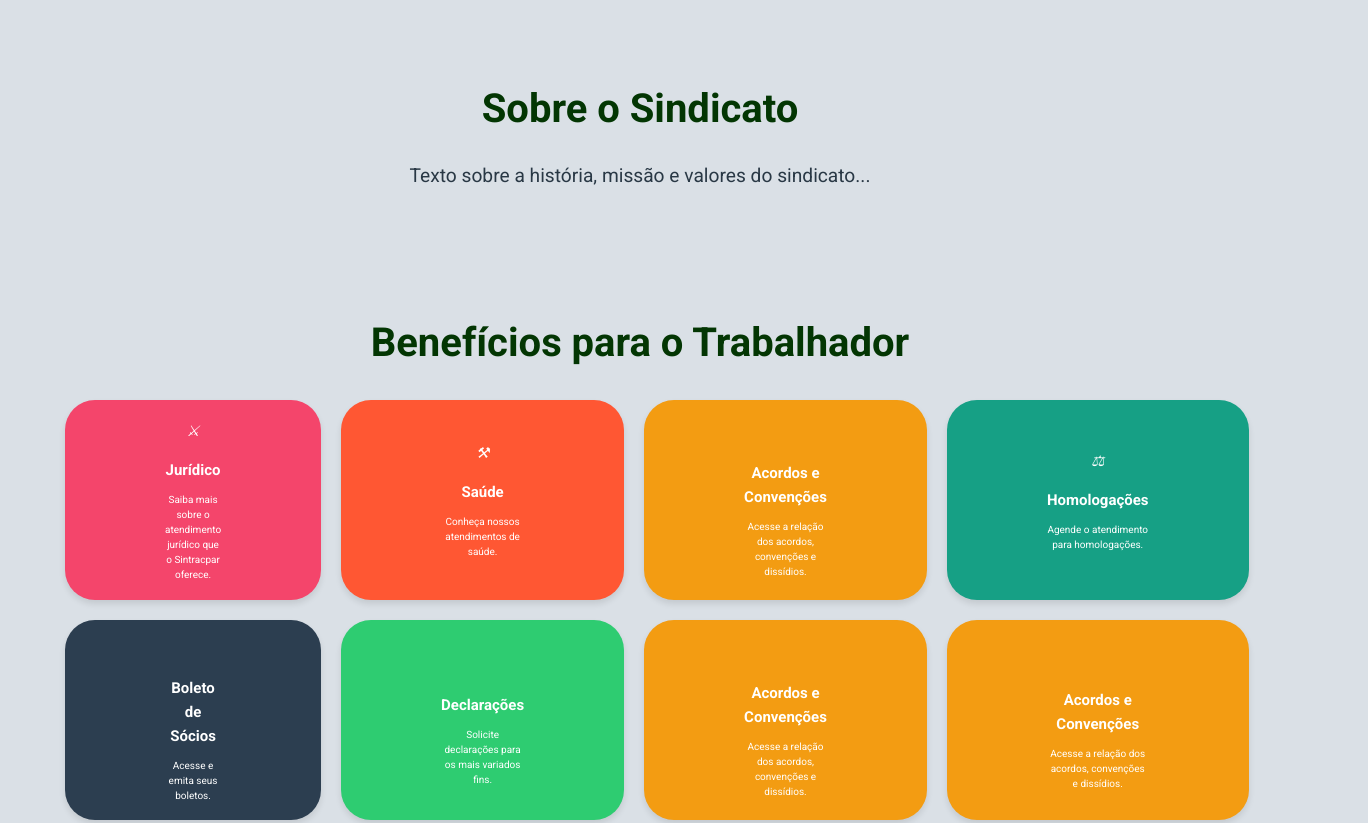
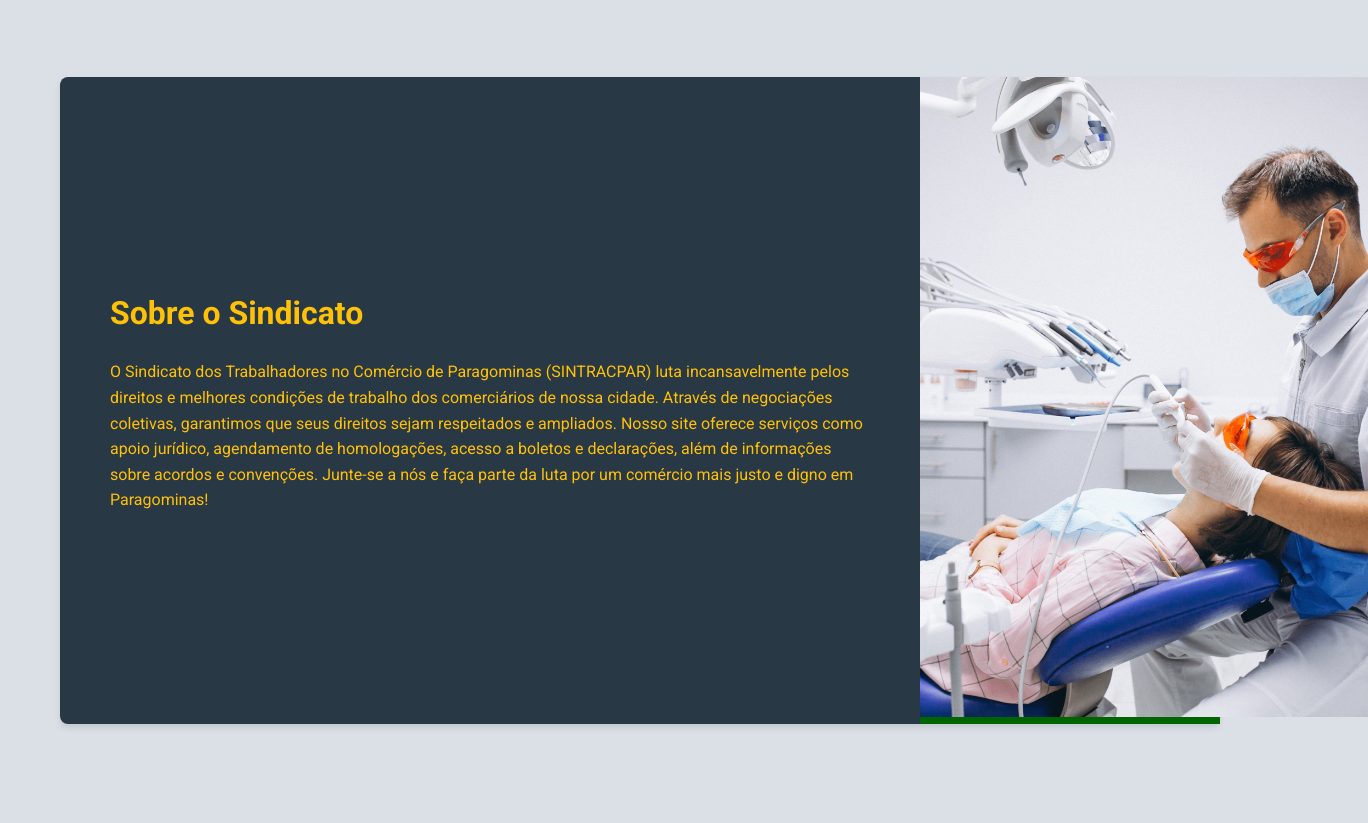
Before and after one commit to Pabloprogramador23/2-Sintracpar-2, a plain HTML site: page index.html in a window 1280 px wide. Shown: the part 934-1757 px from the top of the page, 1368 px wide, since content can reach past the window. Drawn offline with Linux system fonts and the light colour scheme.

Commit message:
Adicionada (about us)

```diff
--- a/index.html
+++ b/index.html
@@ -52,8 +52,15 @@
 
         <section class="sobre">
             <div class="container">
-                <h2>Sobre o Sindicato</h2>
-                <p>Texto sobre a história, missão e valores do sindicato...</p>
+                <div class="card-sobre">
+                    <div class="conteudo-sobre">
+                        <h2>Sobre o Sindicato</h2>
+                        <p> O Sindicato dos Trabalhadores no Comércio de Paragominas (SINTRACPAR) luta incansavelmente pelos direitos e melhores condições de trabalho dos comerciários de nossa cidade. Através de negociações coletivas,  garantimos que seus direitos sejam respeitados e ampliados. Nosso site oferece serviços como apoio jurídico,  agendamento de homologações,  acesso a boletos e declarações, além de informações sobre acordos e convenções. Junte-se a nós e faça parte da luta por um comércio mais justo e digno em Paragominas!</p>
+                    </div>
+                    <div class="imagem-sobre">
+                        <img src="assets/imagens/dentista 3x4.png">
+                    </div>
+                </div>
             </div>
         </section>
 
--- a/style.css
+++ b/style.css
@@ -272,3 +272,44 @@ nav li:hover .submenu {
     background-color: var(--cor-detalhe);
     color: white;
 }
+
+/* =============== Seção ""Sobre" do Sindicato"  ================ */
+
+/*  =================  Seção "Sobre o Sindicato" - Estilo Card =================  */
+
+.sobre {
+    background-color: var(--cor-fundo);
+    padding: 40px 0;
+}
+
+.card-sobre {
+    background-color: var(--cor-secundaria); /*  Azul escuro para o card  */
+    color: white; /* Texto branco  */
+    border-radius: 8px;
+    display: flex; /* Usando flexbox para o layout do card */
+    box-shadow: 0px 4px 6px rgba(0, 0, 0, 0.1); /*  Sombra sutil */
+}
+
+.conteudo-sobre {
+    flex: 1;  /*  A  "conteudo-sobre"  ocupará o espaço disponível */
+    padding: 50px;
+    text-align: left; /* Alinha o texto à esquerda  */
+}
+
+.conteudo-sobre h2 {
+    color: #FFC107;  /*  Título em amarelo vibrante  */
+    margin-bottom: 20px;
+    font-size: 2em;
+}
+
+.conteudo-sobre p {
+    font-size: 1em;
+    line-height: 1.6;
+    color: #FFC107;
+}
+
+.imagem-sobre {
+    width: 300px;;  /* Largura da imagem */
+    background-color: var(--cor-detalhe);  /* Cor de fundo para a imagem */
+    /*  Você poderá usar background-image para inserir a imagem  */
+}
```
